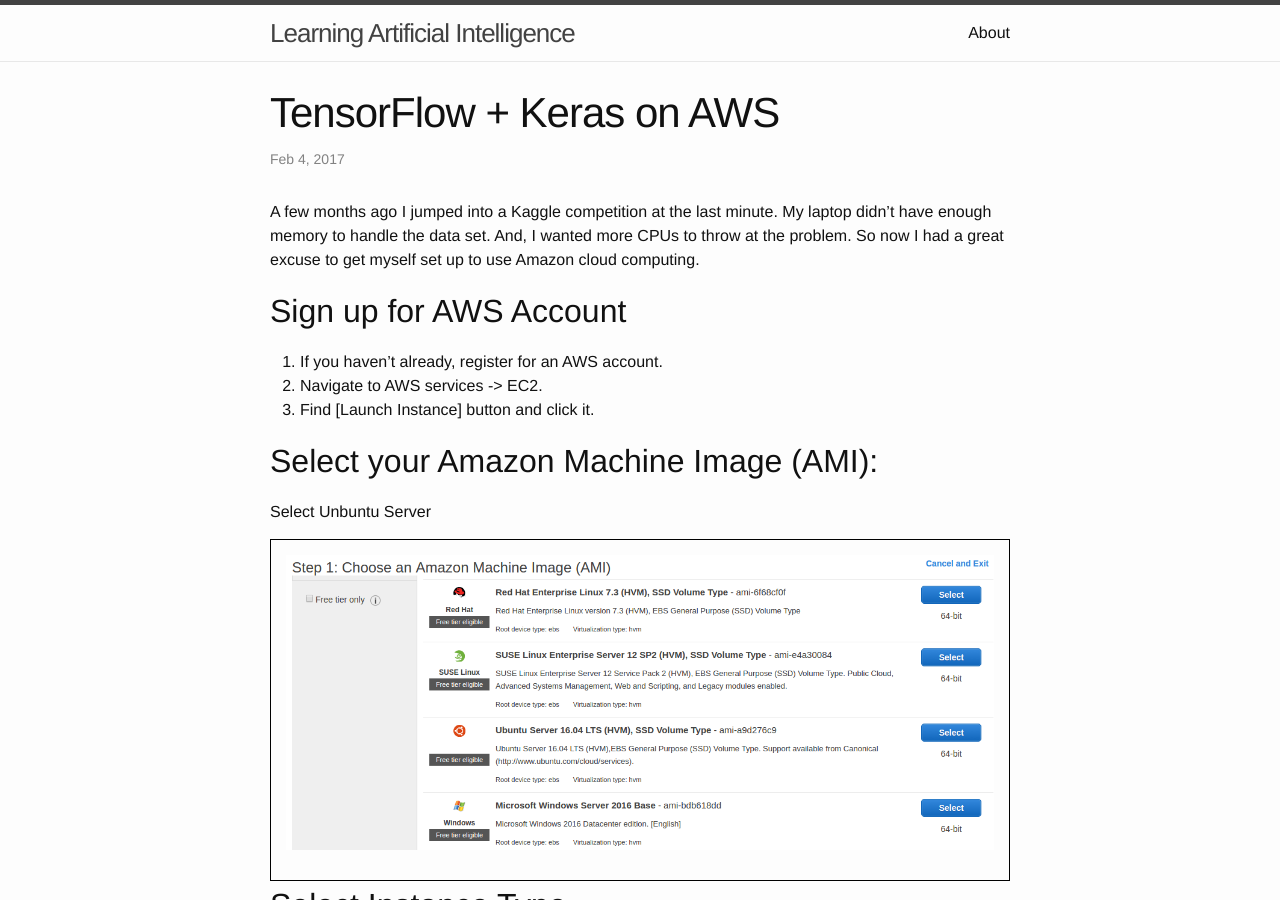
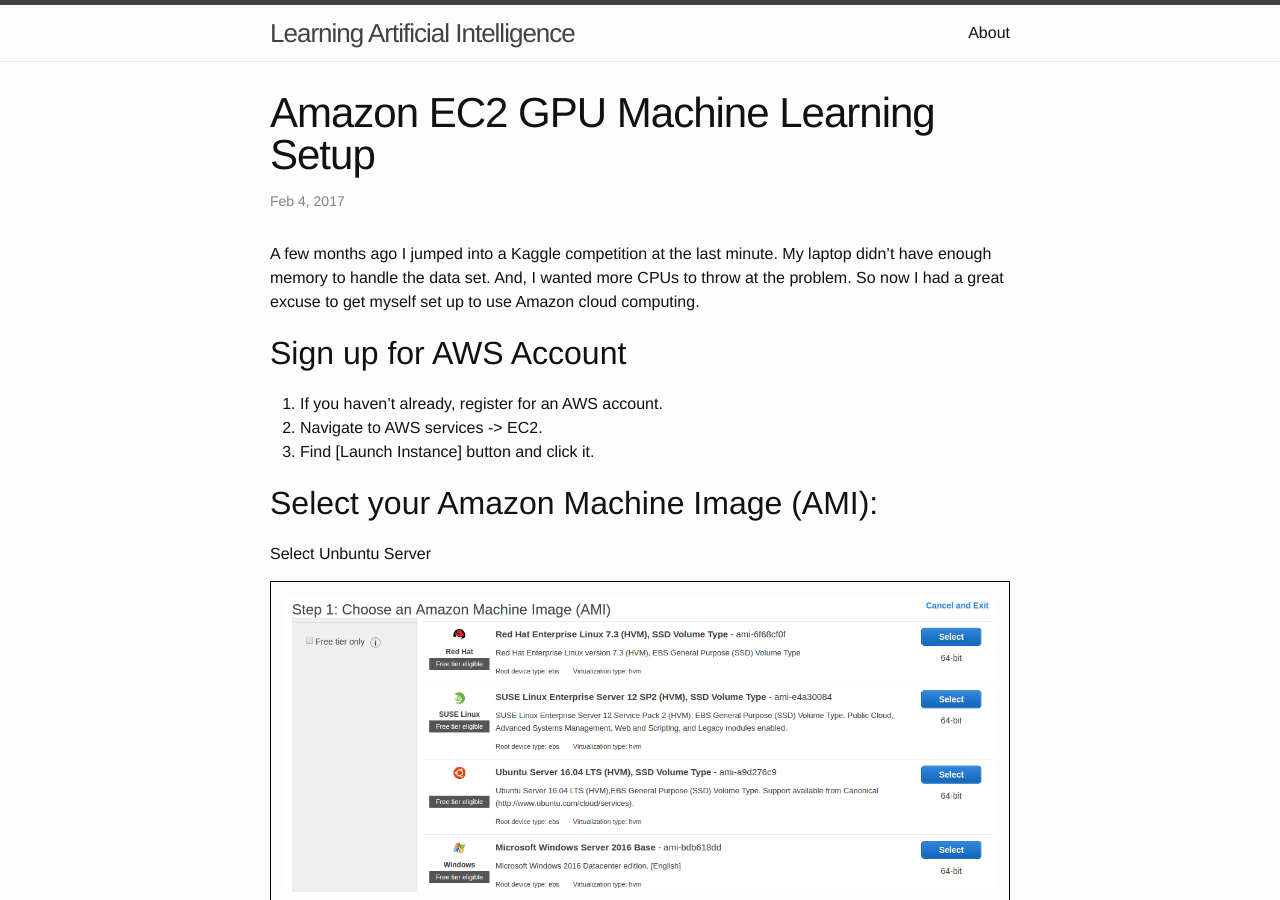
Before and after one commit to pat-coady/learning_ai, a Jekyll site: the page built from _posts/2017-02-04-AWS-server-setup.md, in a window 1280 px wide and 900 px high. Built offline with Jekyll 4.4.1, drawn with Linux system fonts in a browser that asks for light colours; comment, search, counter and statistics services are not loaded.

Commit message:
change title of AWS post

```diff
--- a/_posts/2017-02-04-AWS-server-setup.md
+++ b/_posts/2017-02-04-AWS-server-setup.md
@@ -1,6 +1,6 @@
 ---
 layout: post
-title: "TensorFlow + Keras on AWS"
+title: "Amazon EC2 GPU Machine Learning Setup"
 date: 2017-02-04 16:28:38 -0700
 categories: projects
 comments: true
```
